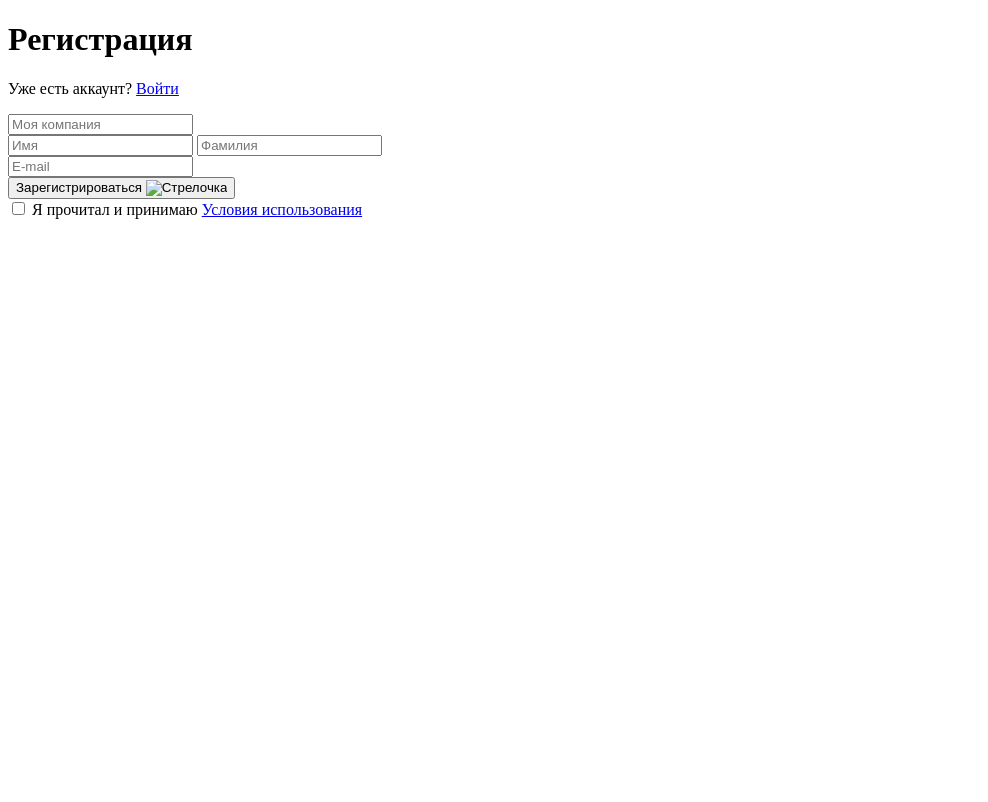
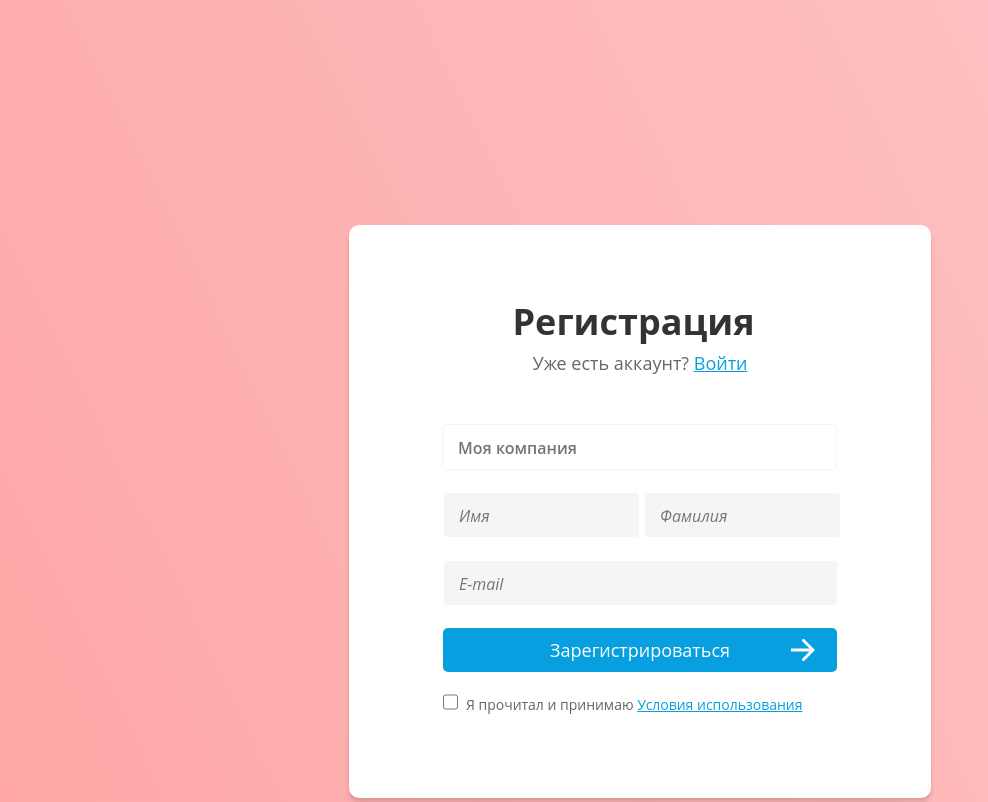
Before and after one commit to ShCiv/DZ, a plain HTML site: page 2-Form/form.html in a window 1280 px wide. Shown: the top 802 px of the page, without its empty margins (0-988 px from the left). Drawn offline with Linux system fonts and the light colour scheme.

Commit message:
Исправленная версия
Добавила картинку стрелочки, сдалал исправления, не могу разобраться почему чекбокс отображается не так как задано.

```diff
--- a/2-Form/form.html
+++ b/2-Form/form.html
@@ -4,17 +4,16 @@
     <meta charset="UTF-8" />
     <meta name="viewport" content="width=device-width, initial-scale=1.0" />
     <title>Form</title>
+    <link rel="stylesheet" href="style.css" />
   </head>
   <body>
-    <form action="#">
-      <header>
+    <main>
+      <form action="#">
         <h1>Регистрация</h1>
         <p>
           Уже есть аккаунт?
-          <a href="https://example.com" target="_blank">Войти</a>
+          <a href="https://example.com" target="_blank" id="comeIn">Войти</a>
         </p>
-      </header>
-      <main>
         <section>
           <label for="company"></label>
           <input
@@ -45,17 +44,17 @@
             required
           />
         </section>
-        <button>Зарегистрироваться <img src="" alt="Стрелочка" /></button>
-      </main>
-      <footer>
+        <button>
+          Зарегистрироваться <img src="Arrow 1arrow.png" alt="Стрелочка" />
+        </button>
         <input type="checkbox" name="condition" id="condition" />
-        <label for="condition"
+        <label for="condition" class="condition"
           >Я прочитал и принимаю
           <a href="https://example.com" target="_blank">
             Условия использования
           </a>
         </label>
-      </footer>
-    </form>
+      </form>
+    </main>
   </body>
 </html>
--- a/2-Form/style.css
+++ b/2-Form/style.css
@@ -1,17 +1,16 @@
 body {
-  width: 1440px;
-  height: 1024px;
-  margin: 0%;
+  max-width: 1440px;
+  margin: 0;
   background: linear-gradient(244deg, #fdc5c5, #ffa5a5);
 }
 
-main {
+form {
   background-color: #fff;
   width: 582px;
   height: 573px;
   border-radius: 10px;
-  margin: 225px 429px;
-  box-shadow: 0px 4px 4px 0px #000000 25%;
+  margin: 225px auto;
+  box-shadow: 0px 4px 4px 0px #00000025;
 }
 h1 {
   font-family: Open Sans;
@@ -23,7 +22,7 @@ h1 {
   width: 383px;
   height: 54px;
   padding: 72px 106px 0px 93px;
-  margin: 0%;
+  margin: 0;
 }
 p,
 .comeIn {
@@ -43,6 +42,27 @@ a {
   text-decoration: underline;
 }
 
+button {
+  background-color: #089fe0;
+  color: #fff;
+  font-family: Open Sans;
+  font-size: 18px;
+  font-weight: 400;
+  line-height: 25px;
+  text-align: center;
+  width: 394px;
+  height: 44px;
+  margin: 0 94px;
+  border: 0;
+  border-radius: 5px;
+  position: relative;
+}
+
+img {
+  position: absolute;
+  top: 10px;
+  left: 348px;
+}
 #company {
   font-family: Open Sans;
   font-size: 16px;
@@ -54,8 +74,8 @@ a {
   width: 378px;
   height: 42px;
   border-radius: 5px;
-  margin: 47px 93px 0px;
-  padding: 2px 0px 0px 15px;
+  margin: 47px 93px 0;
+  padding: 2px 0 0 15px;
 }
 
 #name,
@@ -71,12 +91,13 @@ a {
   height: 42px;
   border-radius: 5px;
   border: 1px solid #ffffff;
-  padding: 2px 0px 0px 15px;
+  padding: 2px 0 0 15px;
 }
 
 #name {
   margin: 22px 0px 0px 94px;
 }
+
 #email {
   width: 378px;
   height: 42px;
@@ -92,30 +113,16 @@ a {
   line-height: 22px;
   text-align: left;
   color: #999999;
-  padding: 2px 0px 0px 15px;
+  padding: 2px 0 0 15px;
 }
 
-button {
-  background-color: #089fe0;
-  color: #fff;
-  font-family: Open Sans;
-  font-size: 18px;
-  font-weight: 400;
-  line-height: 25px;
-  text-align: center;
-  width: 394px;
-  height: 44px;
-  margin: 0px 94px;
-  border: 0px;
-  border-radius: 5px;
-}
-#condition {
+input[type="checkbox"] {
   width: 15px;
   height: 16px;
   border-radius: 5px;
   border: 1px solid #eeeeee;
   background-color: #f5f5f5;
-  margin: 22px 4px 0px 94px;
+  margin: 22px 4px 0 94px;
 }
 
 .condition {
@@ -125,5 +132,5 @@ button {
   line-height: 19px;
   text-align: center;
   color: #666666;
-  margin: 22px 104px 0px 0px;
+  margin: 22px 104px 0 0;
 }
```
